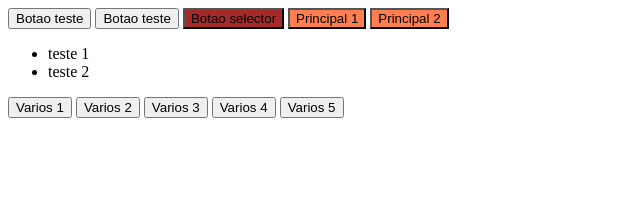
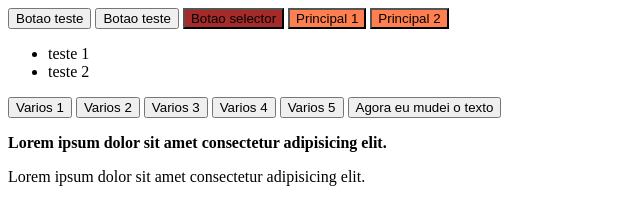
Before and after one commit to helenamaia/aula9-web, a plain HTML site: page index.html in a window 1280 px wide. Shown: the whole page, without its empty margins (0-640 px from the left). Drawn offline with Linux system fonts and the light colour scheme.

Commit message:
video aula 4

```diff
--- a/index.html
+++ b/index.html
@@ -23,6 +23,10 @@
     <button class="botao-varios"> Varios 4</button>
     <button class="botao-varios"> Varios 5</button>
 
+    <button class="botao-mudar">Mudar</button>
+    <p>Lorem ipsum dolor sit amet consectetur adipisicing elit. </p>
+    <p>Lorem ipsum dolor sit amet consectetur adipisicing elit. </p>
+
     <script src="index.js"></script>
 </body>
 </html>
--- a/index.js
+++ b/index.js
@@ -28,3 +28,16 @@ console.log(variosBotoes[2]);
 for(const botao of variosBotoes){
     console.log(botao);
 }
+
+const botaoMudar = document.querySelector('.botao-mudar');
+console.log(botaoMudar.textContent);
+
+botaoMudar.textContent = 'Agora eu mudei o texto';
+
+const paragrafo = document.querySelector('p');
+console.log(paragrafo.innerHTML);
+
+paragrafo.innerHTML = `<strong>${paragrafo.innerHTML}</strong>`;
+
+console.log(paragrafo.innerHTML);
+console.log(paragrafo.textContent);
```
